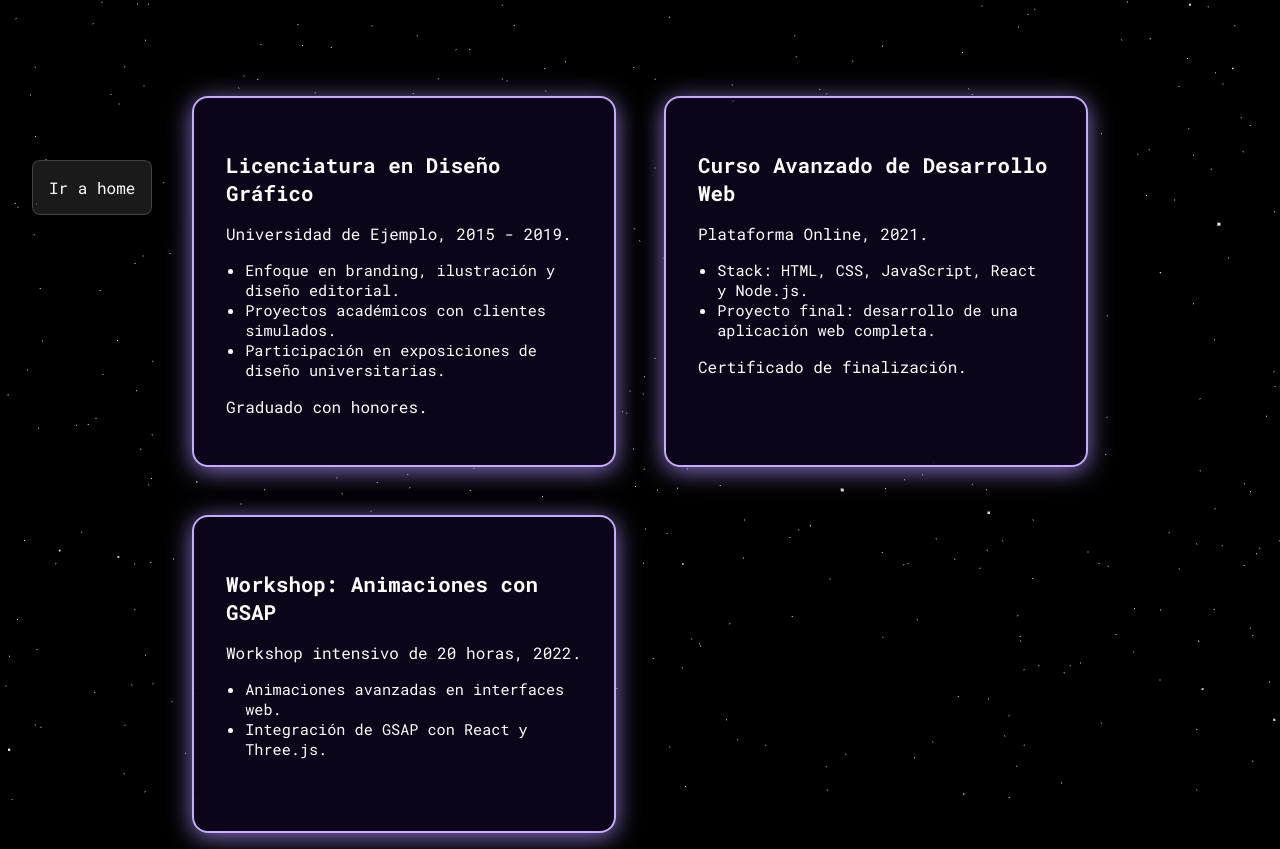
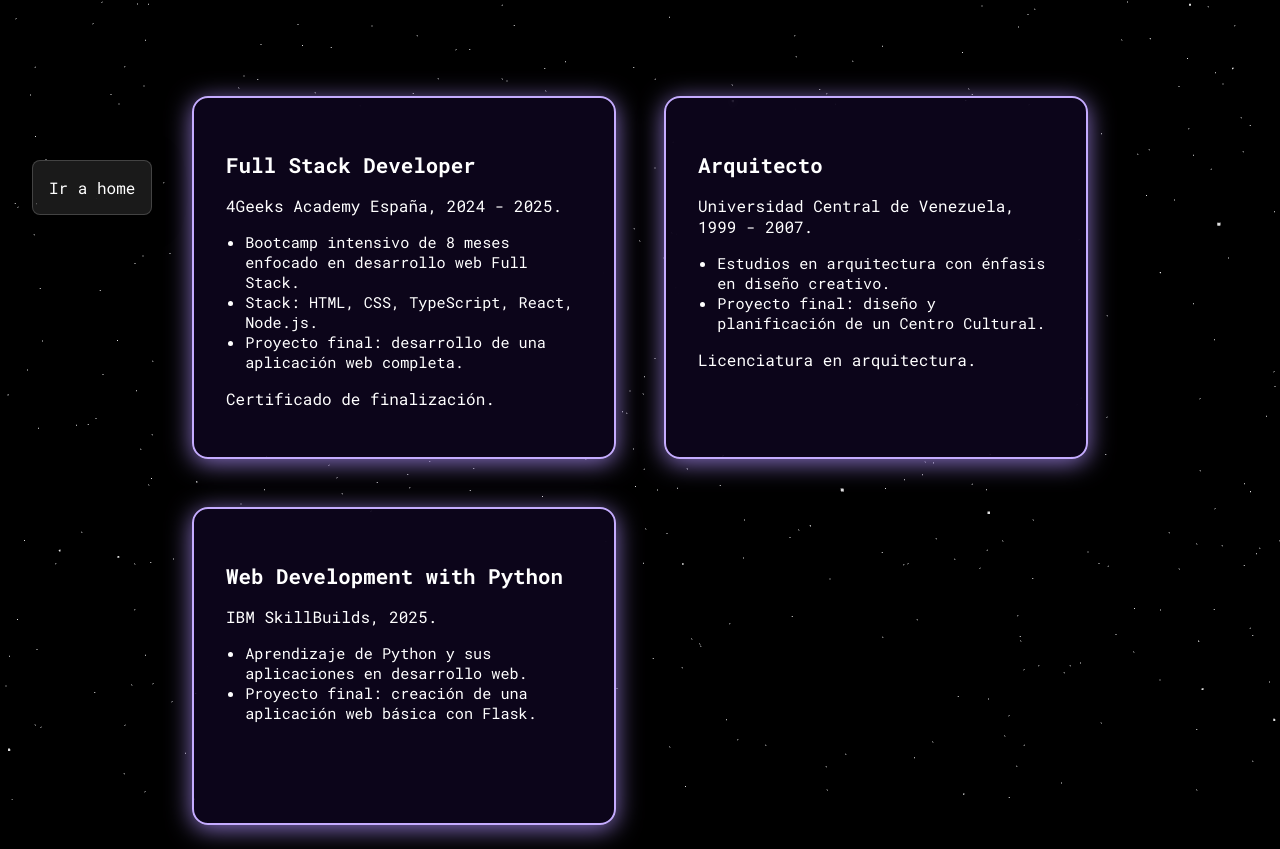
Before and after one commit to GabyBevilacqua/portfolio-react-next-threejs-fiber, a Next.js app: page /studies in a window 1280 px wide. Built offline with nearby package versions, Linux system fonts and the light colour scheme.

Commit message:
arreglados textos de estudios

```diff
--- a/src/data/studiesData.ts
+++ b/src/data/studiesData.ts
@@ -8,30 +8,30 @@ export interface Study {
 
 export const studies: Study[] = [
   {
-    title: "Licenciatura en Diseño Gráfico",
-    description: "Universidad de Ejemplo, 2015 - 2019.",
+    title: "Full Stack Developer",
+    description: "4Geeks Academy España, 2024 - 2025.",
     details: [
-      "Enfoque en branding, ilustración y diseño editorial.",
-      "Proyectos académicos con clientes simulados.",
-      "Participación en exposiciones de diseño universitarias."
-    ],
-    result: "Graduado con honores."
-  },
-  {
-    title: "Curso Avanzado de Desarrollo Web",
-    description: "Plataforma Online, 2021.",
-    details: [
-      "Stack: HTML, CSS, JavaScript, React y Node.js.",
+      "Bootcamp intensivo de 8 meses enfocado en desarrollo web Full Stack.",
+      "Stack: HTML, CSS, TypeScript, React, Node.js.",
       "Proyecto final: desarrollo de una aplicación web completa."
     ],
     result: "Certificado de finalización."
   },
   {
-    title: "Workshop: Animaciones con GSAP",
-    description: "Workshop intensivo de 20 horas, 2022.",
+    title: "Arquitecto",
+    description: "Universidad Central de Venezuela, 1999 - 2007.",
     details: [
-      "Animaciones avanzadas en interfaces web.",
-      "Integración de GSAP con React y Three.js."
+      "Estudios en arquitectura con énfasis en diseño creativo.",
+      "Proyecto final: diseño y planificación de un Centro Cultural."
+    ],
+    result: "Licenciatura en arquitectura."
+  },
+  {
+    title: "Web Development with Python",
+    description: "IBM SkillBuilds, 2025.",
+    details: [
+      "Aprendizaje de Python y sus aplicaciones en desarrollo web.",
+      "Proyecto final: creación de una aplicación web básica con Flask."
     ]
   }
 ]
```
